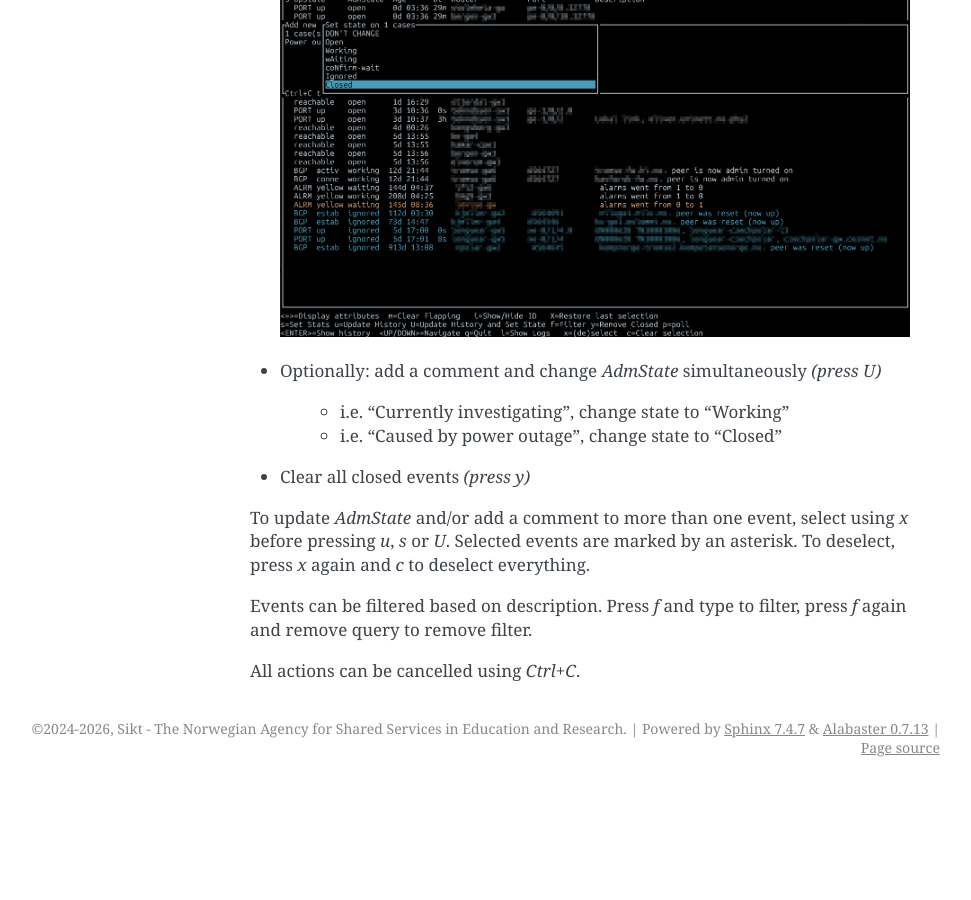
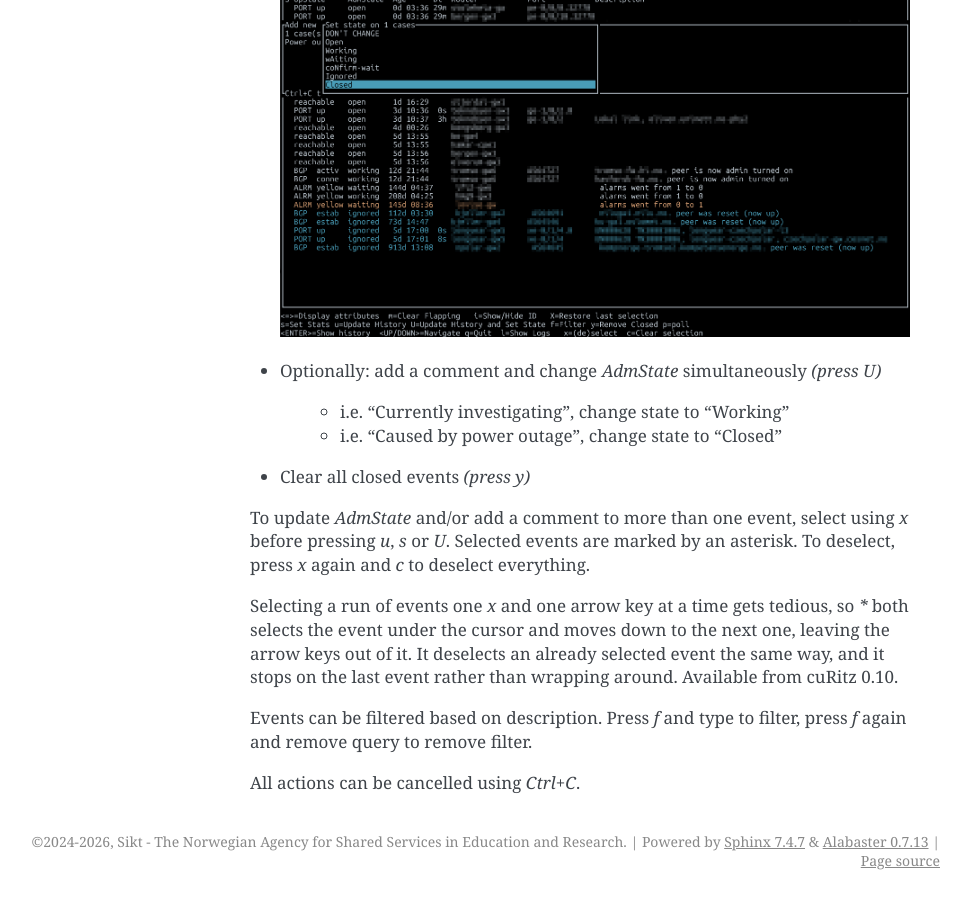
Before and after one commit to Uninett/zino, a Sphinx documentation site: the page built from docs/clients/curitz.rst, in a window 1280 px wide and 900 px high, scrolled down 3948 px. Shown: the whole window, without its empty margins (170-1141 px from the left). Built offline with Sphinx 7.4.7, drawn with Linux system fonts in a browser that asks for light colours; pages that are not in the unit, such as notebooks, are missing from menus; the version number could not be read and is left out; before the commit the page ends 4735 px from its top, so only the background shows below that.

Commit message:
Document cuRitz' new select-and-move key
cuRitz 0.10 adds "*", which selects the event under the cursor and steps
down to the next one, for marking a run of events without pausing to
press an arrow key between each.

Ref Uninett/curitz#14, and closes #572.

```diff
--- a/docs/clients/curitz.rst
+++ b/docs/clients/curitz.rst
@@ -116,6 +116,8 @@ The following workflow presents some of the most used keys:
 
 To update *AdmState* and/or add a comment to more than one event, select using *x* before pressing *u*, *s* or *U*. Selected events are marked by an asterisk. To deselect, press *x* again and *c* to deselect everything.
 
+Selecting a run of events one *x* and one arrow key at a time gets tedious, so *\** both selects the event under the cursor and moves down to the next one, leaving the arrow keys out of it. It deselects an already selected event the same way, and it stops on the last event rather than wrapping around. Available from cuRitz 0.10.
+
 Events can be filtered based on description. Press *f* and type to filter, press *f* again and remove query to remove filter.
 
 All actions can be cancelled using *Ctrl+C*.
```
